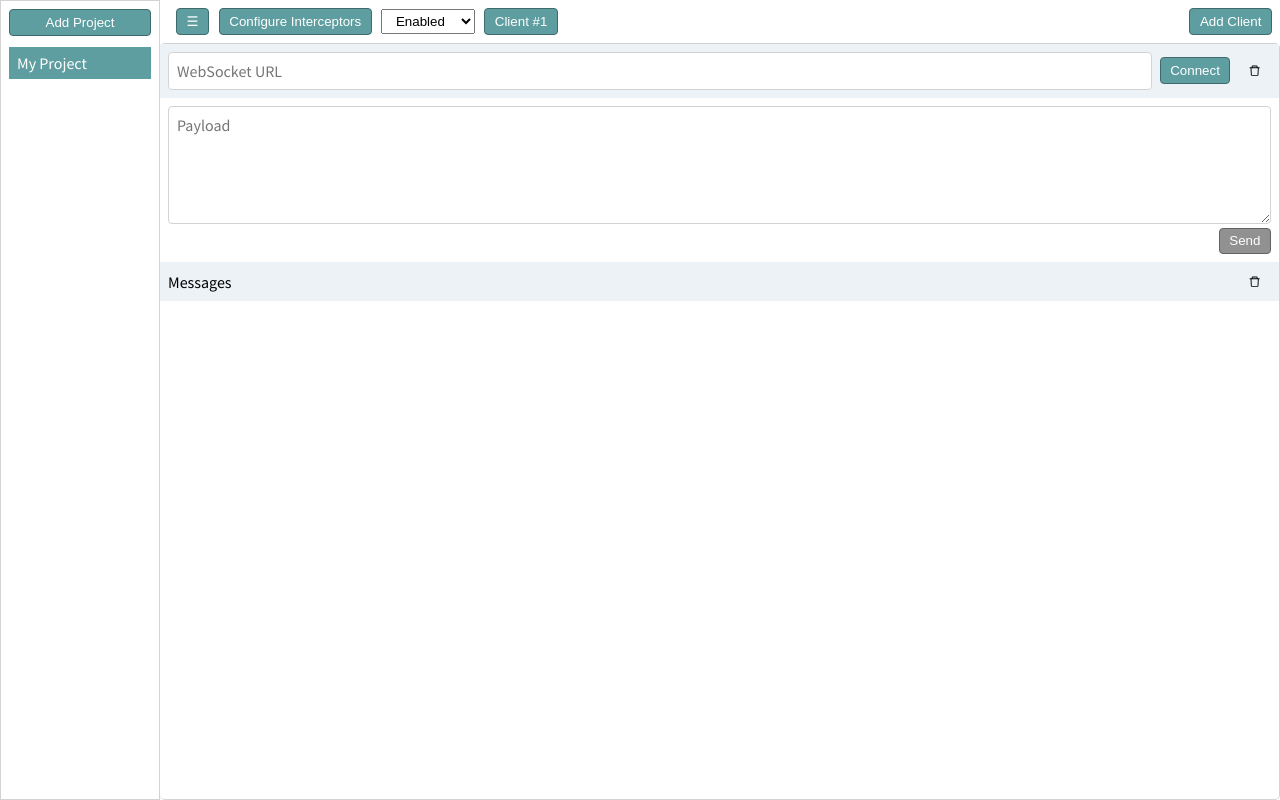
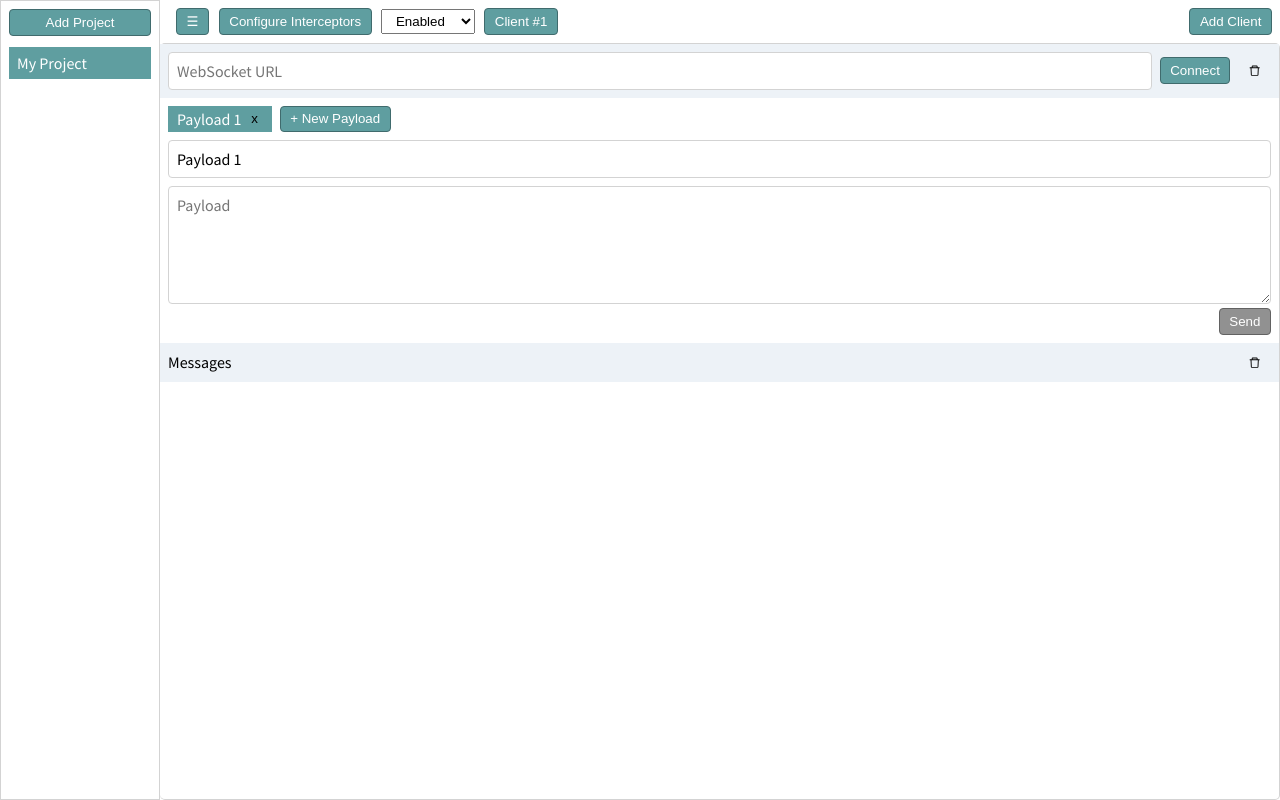
Before and after one commit to flawiddsouza/websocket-client, a Vue app: page / in a window 1280 px wide. Built offline with nearby package versions, Linux system fonts and the light colour scheme.

Commit message:
feat: payload tabs

```diff
--- a/public/main.css
+++ b/public/main.css
@@ -92,6 +92,10 @@ body {
     overflow-y: auto;
 }
 
+.o-a {
+    overflow: auto;
+}
+
 .c-p-i {
     cursor: pointer !important;
 }
--- a/src/components/Frame.vue
+++ b/src/components/Frame.vue
@@ -97,12 +97,28 @@
                             </div>
                         </div>
 
-                        <div class="p-0_5rem">
+                        <div class="p-0_5rem o-a">
+                            <tabs
+                                :tabs="client.payloads"
+                                :currentTabId="client.currentPayloadId"
+                                @change-tab="changePayloadTab(client, $event)"
+                                @close-tab="closePayloadTab(client, $event)"
+                            >
+                                <button @click="addNewPayload(client)" style="white-space: nowrap">+ New Payload</button>
+                            </tabs>
+                            <input
+                                type="text"
+                                placeholder="Payload Name"
+                                class="w-100p mt-0_5rem"
+                                :value="getCurrentPayloadName(client)"
+                                @input="updateCurrentPayload(client, 'name', ($event as any).target.value)"
+                            />
                             <textarea
-                                class="w-100p"
+                                class="w-100p mt-0_5rem"
                                 rows="5"
                                 placeholder="Payload"
                                 v-model="client.message"
+                                @input="updateCurrentPayload(client, 'payload', ($event as any).target.value)"
                             ></textarea>
                             <div class="align-right">
                                 <button
@@ -258,12 +274,13 @@
 
 <script setup lang="ts">
 import { Ref, ref, watch, nextTick, onBeforeMount, reactive, onMounted, onUnmounted } from 'vue'
-import { Client, ClientMessage, Project } from '../types'
+import { Client, ClientPayload, ClientMessage, Project } from '../types'
 import { formatTimestamp, generateId, getObjectPaths } from '../helpers'
 import getObjectPathValue from 'lodash.get'
 import Modal from './Modal.vue'
 import CodeMirrorEditor from './CodeMirrorEditor.vue'
 import EnvironmentModal from './EnvironmentModal.vue'
+import Tabs from './Tabs.vue'
 
 // Data Variables
 
@@ -354,10 +371,20 @@ function deleteProject() {
 }
 
 function addClient() {
+    const payloadId = generateId()
+
     clients.value.push({
         projectId: selectedProjectId.value,
         id: generateId(),
         url: '',
+        payloads: [
+            {
+                id: payloadId,
+                name: 'Payload 1',
+                payload: ''
+            }
+        ],
+        currentPayloadId: payloadId,
         message: '',
         messages: [],
         ws: null,
@@ -513,25 +540,51 @@ function scrollToBottomClientMessages(clientId: string) {
     })
 }
 
+function migrateSavedClientToNewDataStructure(client: Client) {
+    if('payloads' in client === false) {
+        const payloadId = generateId()
+        client.payloads = [
+            {
+                id: payloadId,
+                name: 'Payload 1',
+                payload: ''
+            }
+        ]
+        client.currentPayloadId = payloadId
+    }
+}
+
 function loadSavedClients(projectId: string) {
     const savedClients = localStorage.getItem(localStorageKeys.clients + `-${projectId}`)
     if (savedClients) {
         clients.value = JSON.parse(savedClients)
         clients.value.forEach((client) => {
+            migrateSavedClientToNewDataStructure(client)
             if (client.visibility !== 'hidden') {
                 scrollToBottomClientMessages(client.id)
             }
         })
     } else {
+        const firstPayloadId = generateId()
+
         const initialClient: Client = {
             projectId: projectId,
             id: generateId(),
             url: '',
+            payloads: [
+                {
+                    id: firstPayloadId,
+                    name: 'Payload 1',
+                    payload: ''
+                }
+            ],
+            currentPayloadId: firstPayloadId,
             message: '',
             messages: [],
             ws: null,
             visibility: 'shown'
         }
+
         clients.value = [initialClient]
     }
 }
@@ -569,6 +622,53 @@ function hideContextMenusWhenClickedOutside(event: Event) {
     if (!withinBoundaries) {
         hideProjectContextMenu()
     }
+}
+
+function addNewPayload(client: Client) {
+    const payloadId = generateId()
+
+    client.payloads.push({
+        id: payloadId,
+        name: `Payload ${client.payloads.length + 1}`,
+        payload: ''
+    })
+
+    client.currentPayloadId = payloadId
+    client.message = ''
+}
+
+function updateCurrentPayload(client: Client, field: 'name' | 'payload', value: string) {
+    const payloadToUpdate: ClientPayload | undefined = client.payloads.find(payload => payload.id === client.currentPayloadId)
+    if(payloadToUpdate) {
+        payloadToUpdate[field] = value
+    }
+}
+
+function changePayloadTab(client: Client, tab: ClientPayload) {
+    client.currentPayloadId = tab.id
+    client.message = tab.payload
+}
+
+function closePayloadTab(client: Client, event: { tabToClose: ClientPayload, tabToOpen: ClientPayload }) {
+    if(client.payloads.length === 1) {
+        alert('Cannot delete payload as there\'s only one payload left')
+        return
+    }
+
+    if(!confirm(`Are you sure you want to remove "${event.tabToClose.name}?"`)) {
+        return
+    }
+
+    client.payloads = client.payloads.filter(clientPayload => clientPayload.id !== event.tabToClose.id)
+
+    if(event.tabToOpen) {
+        client.currentPayloadId = event.tabToOpen.id
+    }
+}
+
+function getCurrentPayloadName(client: Client) {
+    const currentPayload: ClientPayload | undefined = client.payloads.find(payload => payload.id === client.currentPayloadId)
+    return currentPayload?.name
 }
 
 // Watch
--- /dev/null
+++ b/src/components/Tabs.vue
@@ -0,0 +1,107 @@
+<template>
+    <div class="d-f flex-ai-c">
+        <div class="d-f o-a">
+            <div
+                v-for="tab in tabs"
+                class="tab"
+                :ref="element => tabRefs[tab.id] = element"
+                :class="{ 'tab-active': tab.id === currentTabId }"
+                @click="$emit('change-tab', tab)"
+                @click.middle="closeTab(tab)"
+            >
+                {{ tab.name !== '' ? tab.name : 'Untitled' }}
+                <button class="icon" @click.stop="closeTab(tab)">
+                    x
+                </button>
+            </div>
+        </div>
+        <div class="ml-0_5rem">
+            <slot></slot>
+        </div>
+    </div>
+</template>
+
+<script lang="ts">
+import { defineComponent } from 'vue'
+import type { PropType } from 'vue'
+
+interface tab {
+    id: string,
+    name: string
+}
+
+export default defineComponent({
+    props: {
+        tabs: {
+            type: Array as PropType<tab[]>,
+            required: true
+        },
+        currentTabId: {
+            type: String,
+            required: true
+        }
+    },
+    data() {
+        return {
+            tabRefs: {} as any
+        }
+    },
+    watch: {
+        currentTabId() {
+            this.$nextTick(() => {
+                this.tabRefs[this.currentTabId].scrollIntoView({
+                    behavior: 'auto',
+                    block: 'center'
+                })
+            })
+        }
+    },
+    methods: {
+        closeTab(tabToClose: tab) {
+            let tabToOpen: tab | null = null
+
+            if(this.currentTabId === tabToClose.id) {
+                const tabIndex = this.tabs.findIndex(tab => tab.id === tabToClose.id)
+
+                const tabIndexLeft = tabIndex - 1
+                const tabIndexRight = tabIndex + 1
+
+                tabToOpen = tabIndexLeft >= 0 ? this.tabs[tabIndexLeft] : (tabIndexRight <= this.tabs.length - 1 ? this.tabs[tabIndexRight] : null)
+            }
+
+            this.$emit('close-tab', { tabToClose, tabToOpen })
+        }
+    },
+    mounted() {
+        this.$nextTick(() => {
+            this.tabRefs[this.currentTabId].scrollIntoView({
+                behavior: 'auto',
+                block: 'center'
+            })
+        })
+    }
+})
+</script>
+
+<style scoped>
+.tab {
+    border: 1px solid lightgrey;
+    padding: 0.3rem;
+    cursor: pointer;
+    white-space: nowrap;
+    display: flex;
+    align-items: center;
+    padding: 0 0.2rem;
+    padding-left: 0.5rem;
+}
+
+.tab:not(:first-child) {
+    border-left: 0;
+}
+
+.tab-active {
+    background-color: cadetblue;
+    color: white;
+    border-color: cadetblue;
+}
+</style>
```
Also changed, not shown: src/types.ts (+8 -0 lines).
